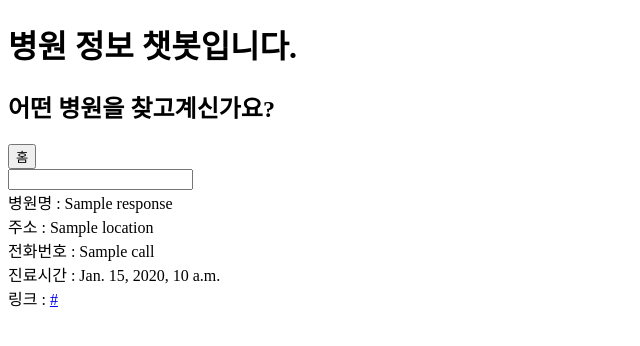
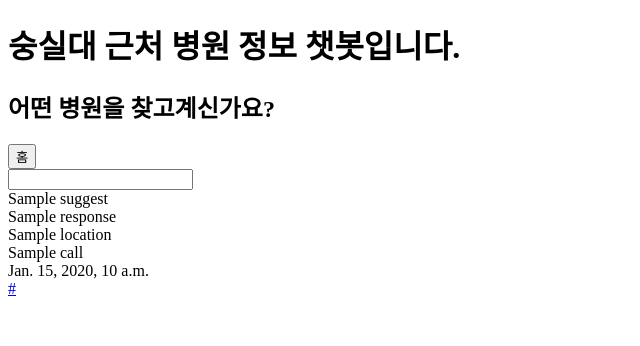
Before and after one commit to kangsr/simplechatbot, a Django app: template appcbt/templates/home.html in a window 1280 px wide. Shown: the top 346 px of the page, without its empty margins (0-640 px from the left). Run offline with Django 4.2, Linux system fonts and the light colour scheme; the template is opened without the code that fills it: most values are stand-ins (such as "Sample title", 1, 10 or a date in 2020).

Commit message:
2단계질문유도

```diff
--- a/appcbt/templates/home.html
+++ b/appcbt/templates/home.html
@@ -6,7 +6,7 @@
     <meta name="viewport" content="width=device-width, initial-scale=1.0">
     <title>Document</title>
 
-    <h1>병원 정보 챗봇입니다.</h1>
+    <h1>숭실대 근처 병원 정보 챗봇입니다.</h1>
     <h2>어떤 병원을 찾고계신가요?</h2>
     <a href="{% url 'home' %}"><button>홈</button></a>
 
@@ -27,22 +27,22 @@
     {% if response != NULL %}
 
         {% for i in response %}
-
+                {{i.suggest}}
             <div>
-                병원명 : {{i.name}}
+                {{i.name}}
 
             </div>
             <div>
-                주소 : {{i.location}}
+                {{i.location}}
             </div>
             <div>
-                전화번호 : {{i.call}}
+                {{i.call}}
             </div>
             <div>
-                진료시간 : {{i.time}}
+                {{i.time}}
             </div>
             <div>
-                링크 : <a href="{{response.link}}">{{i.link}}</a>
+                <a href="{{response.link}}">{{i.link}}</a>
             </div>
         {% endfor %}
     {% endif %}
--- a/appcbt/views.py
+++ b/appcbt/views.py
@@ -14,6 +14,7 @@ def userin(request):
     #########################################
     keywords['내과']=['내과','내과의원']
     keywords['치과']=['치과','치과의원']
+    keywords['내과검색'] = ['배']
     #여기 키워드를 추가해주세요
     ###########################################
 
@@ -30,6 +31,7 @@ def userin(request):
         '치과':[{'name':'치과이름1', 'location':'숭실대근처','call':"02-1234-1234",'time':'시간','link':'https://blog.naver.com/mrtop2020'},
                 {'name':'치과이름2', 'location':'숭실대근처','call':"02-1234-1234",'time':'시간','link':'https://blog.naver.com/mrtop2020'}
         ],
+        '내과검색':[{'suggest':'내과를 입력하세요'}],
         ##여기 병원 정보를 추가해주세요
         #########################################################################
         'fallback':'I dont quite understand. Could you repeat that?',
```
